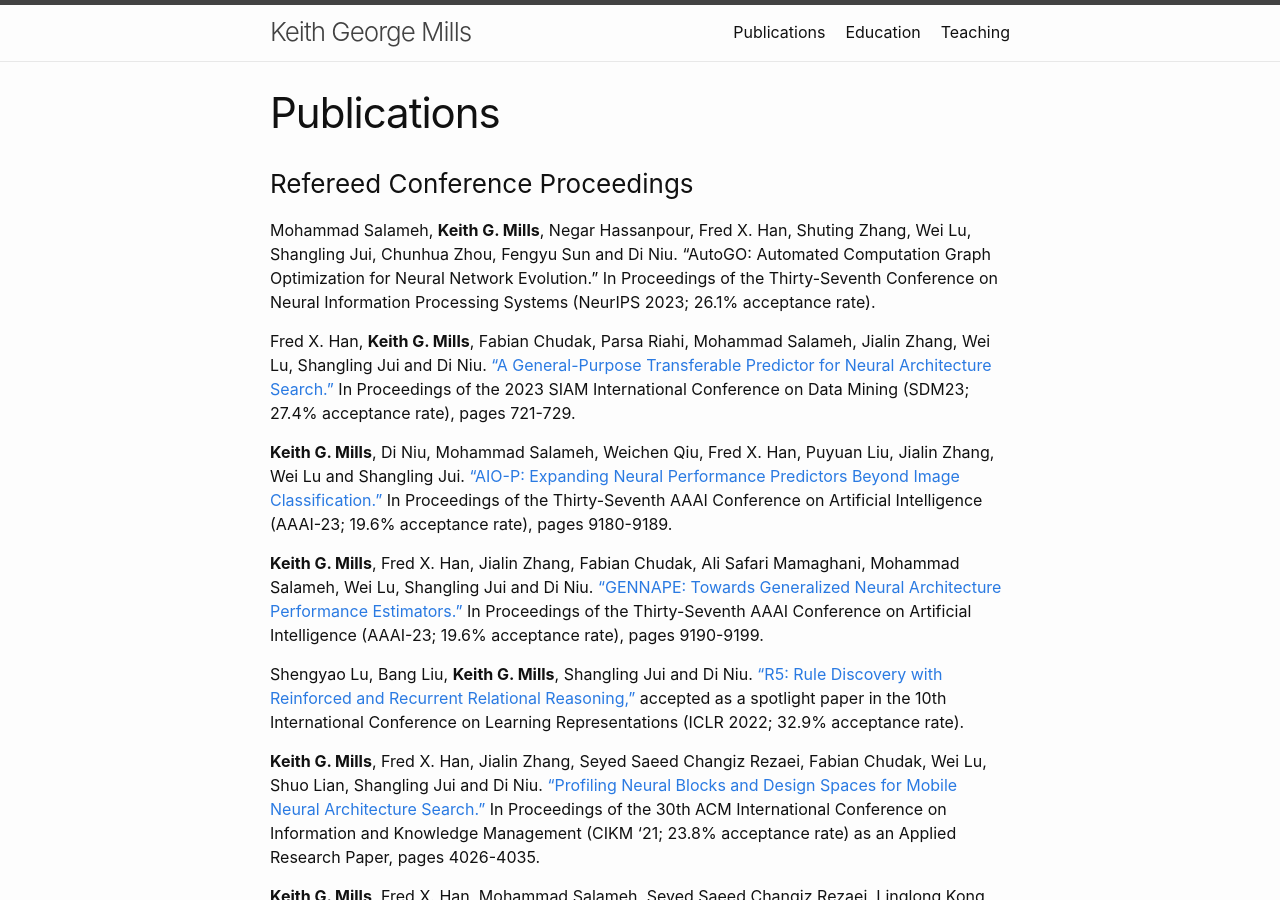
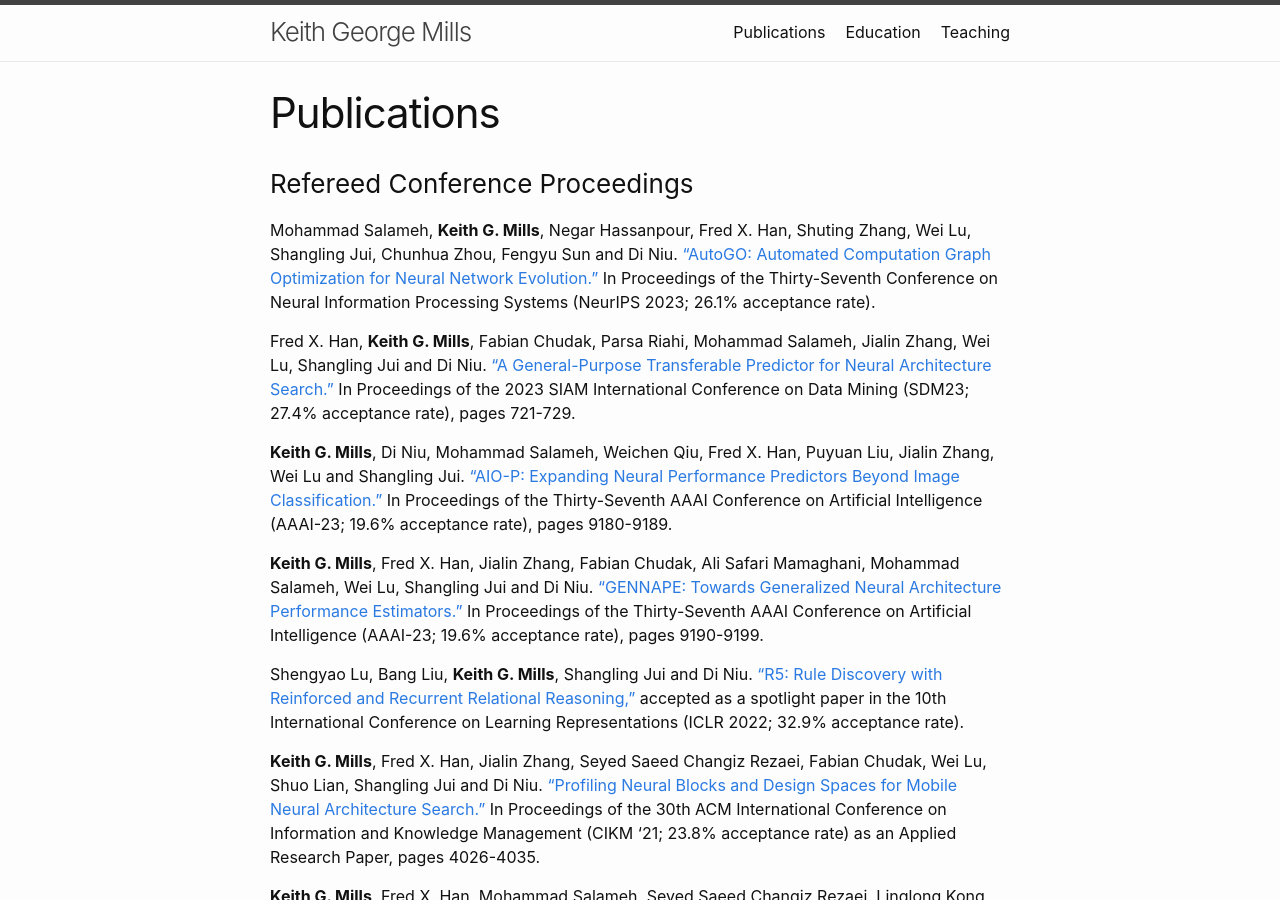
Before and after one commit to kgmills/kgmills.github.io, a Jekyll site: the page built from publications.markdown, in a window 1280 px wide and 900 px high. Built offline with Jekyll 4.4.1, drawn with Linux system fonts in a browser that asks for light colours; part of the change alters nothing that is shown; some of the changed text lies outside the part shown.

```diff
--- a/publications.markdown
+++ b/publications.markdown
@@ -2,11 +2,11 @@
 layout: page
 title: Publications
 permalink: /publications/
-update: "Last Updated: 9/22/23"
+update: "Last Updated: 11/2/23"
 ---
 
 ### Refereed Conference Proceedings
-Mohammad Salameh, **Keith G. Mills**, Negar Hassanpour, Fred X. Han, Shuting Zhang, Wei Lu, Shangling Jui, Chunhua Zhou, Fengyu Sun and Di Niu. "AutoGO: Automated Computation Graph Optimization for Neural Network Evolution." In Proceedings of the Thirty-Seventh Conference on Neural Information Processing Systems (NeurIPS 2023; 26.1% acceptance rate).
+Mohammad Salameh, **Keith G. Mills**, Negar Hassanpour, Fred X. Han, Shuting Zhang, Wei Lu, Shangling Jui, Chunhua Zhou, Fengyu Sun and Di Niu. <a href="https://kgmills.github.io/assets/papers/AutoGO_NeurIPS23.pdf">"AutoGO: Automated Computation Graph Optimization for Neural Network Evolution."</a> In Proceedings of the Thirty-Seventh Conference on Neural Information Processing Systems (NeurIPS 2023; 26.1% acceptance rate).
 
 Fred X. Han, **Keith G. Mills**, Fabian Chudak, Parsa Riahi, Mohammad Salameh, Jialin Zhang, Wei Lu, Shangling Jui and Di Niu. <a href="https://kgmills.github.io/assets/papers/general_predictor_sdm23.pdf">"A General-Purpose Transferable Predictor for Neural Architecture Search."</a> In Proceedings of the 2023 SIAM International Conference on Data Mining (SDM23; 27.4% acceptance rate), pages 721-729.
 
```
Also changed, not shown: 1 other file.
